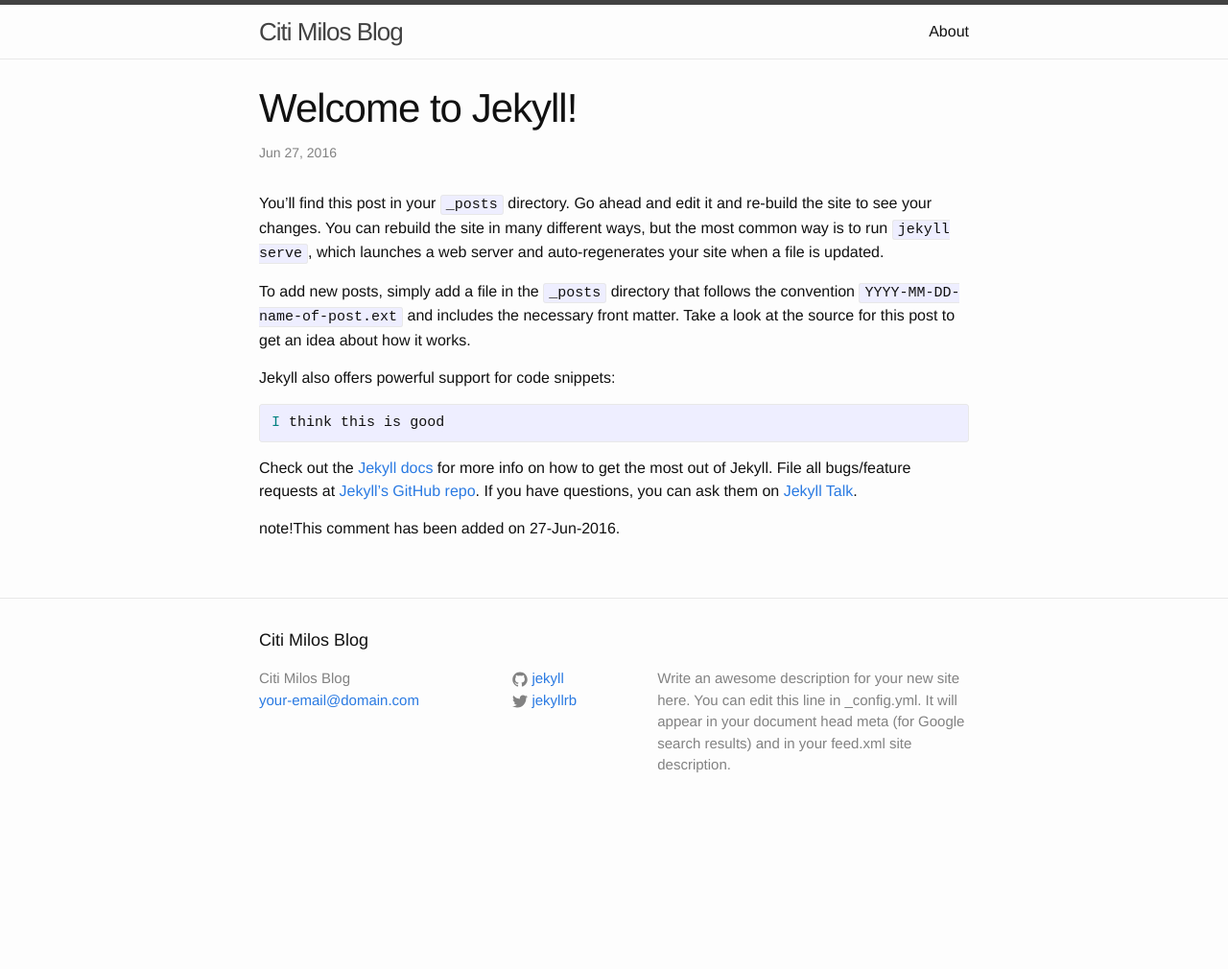
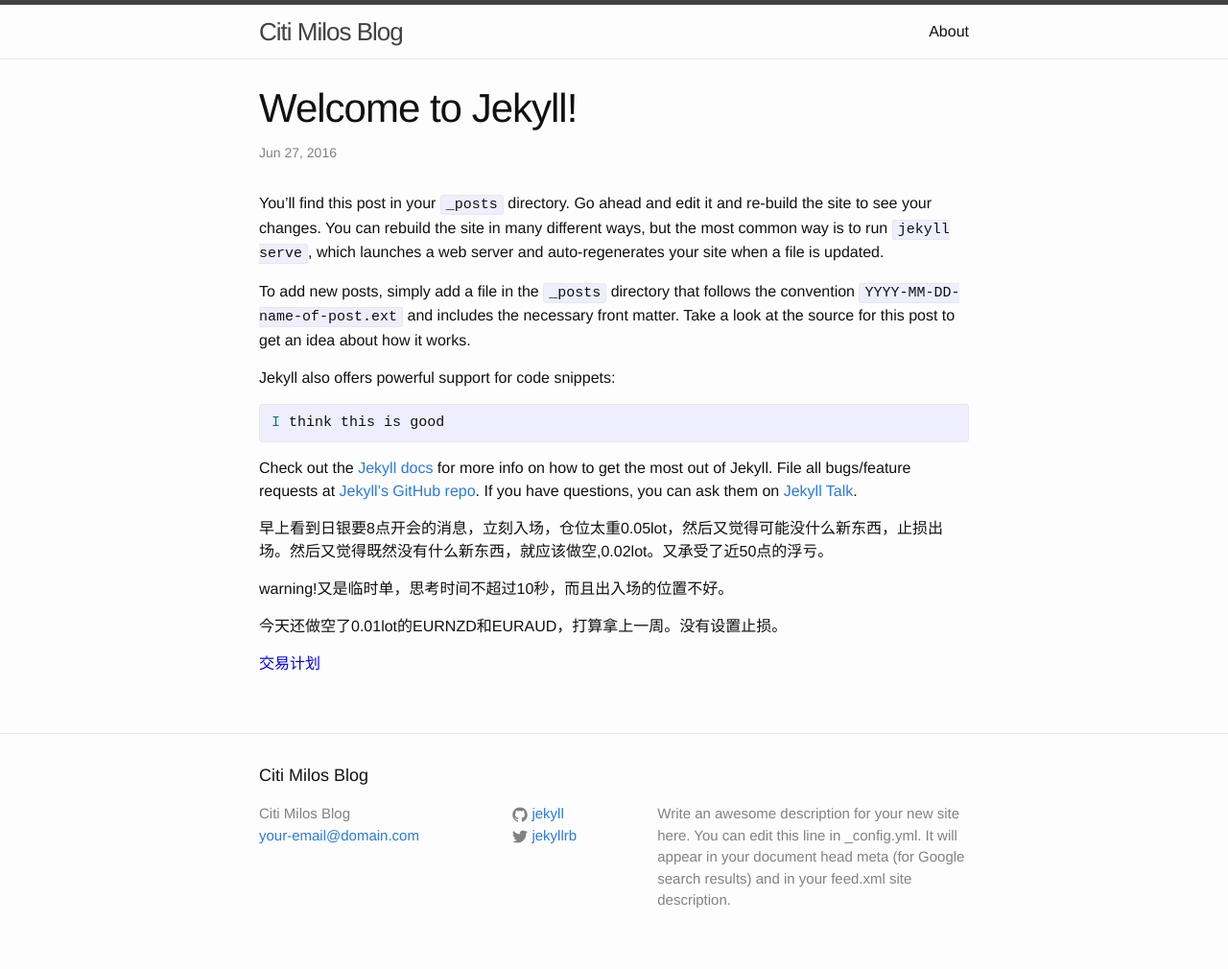
Before and after one commit to citimilo/citimilo.github.io, a Jekyll site: the page built from _posts/2016-06-27-welcome-to-jekyll.markdown, in a window 1280 px wide. Shown: the whole page at 96% size. Built offline with Jekyll 4.4.1, drawn with Linux system fonts in a browser that asks for light colours; before the commit the page ends 900 px from its top, so only the background shows below that.

Commit message:
Update 2016-06-27-welcome-to-jekyll.markdown

```diff
--- a/_posts/2016-06-27-welcome-to-jekyll.markdown
+++ b/_posts/2016-06-27-welcome-to-jekyll.markdown
@@ -16,7 +16,12 @@
 
 Check out the [Jekyll docs][jekyll-docs] for more info on how to get the most out of Jekyll. File all bugs/feature requests at [Jekyll’s GitHub repo][jekyll-gh]. If you have questions, you can ask them on [Jekyll Talk][jekyll-talk].
 
-note!This comment has been added on 27-Jun-2016.
+早上看到日银要8点开会的消息，立刻入场，仓位太重0.05lot，然后又觉得可能没什么新东西，止损出场。然后又觉得既然没有什么新东西，就应该做空,0.02lot。又承受了近50点的浮亏。
+
+warning!又是临时单，思考时间不超过10秒，而且出入场的位置不好。
+
+今天还做空了0.01lot的EURNZD和EURAUD，打算拿上一周。没有设置止损。
+<font color="blue">交易计划</font>
 
 
 [jekyll-docs]: http://jekyllrb.com/docs/home
```
